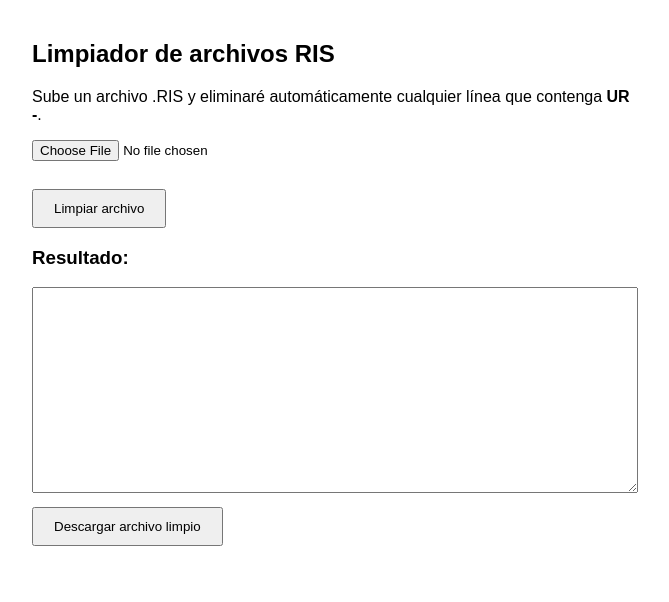
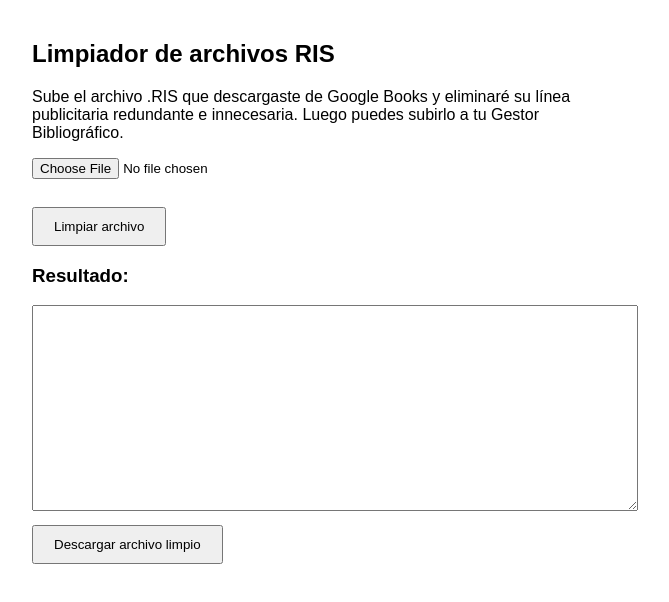
Before and after one commit to antonioliriololi/limpiagooglebooks, a plain HTML site: page index.html in a window 1280 px wide. Shown: the whole page, without its empty margins (308-977 px from the left). Drawn offline with Linux system fonts and the light colour scheme.

Commit message:
Revise instructions for uploading .RIS files
Updated the description for file upload instructions.

```diff
--- a/index.html
+++ b/index.html
@@ -12,7 +12,7 @@
 <body>
 
 <h2>Limpiador de archivos RIS</h2>
-<p>Sube un archivo .RIS y eliminaré automáticamente cualquier línea que contenga <b>UR  -</b>.</p>
+<p>Sube el archivo .RIS que descargaste de Google Books y eliminaré su línea publicitaria redundante e innecesaria. Luego puedes subirlo a tu Gestor Bibliográfico.</p>
 
 <input type="file" id="fileInput" accept=".ris"><br><br>
 <button onclick="cleanRIS()">Limpiar archivo</button>
```
